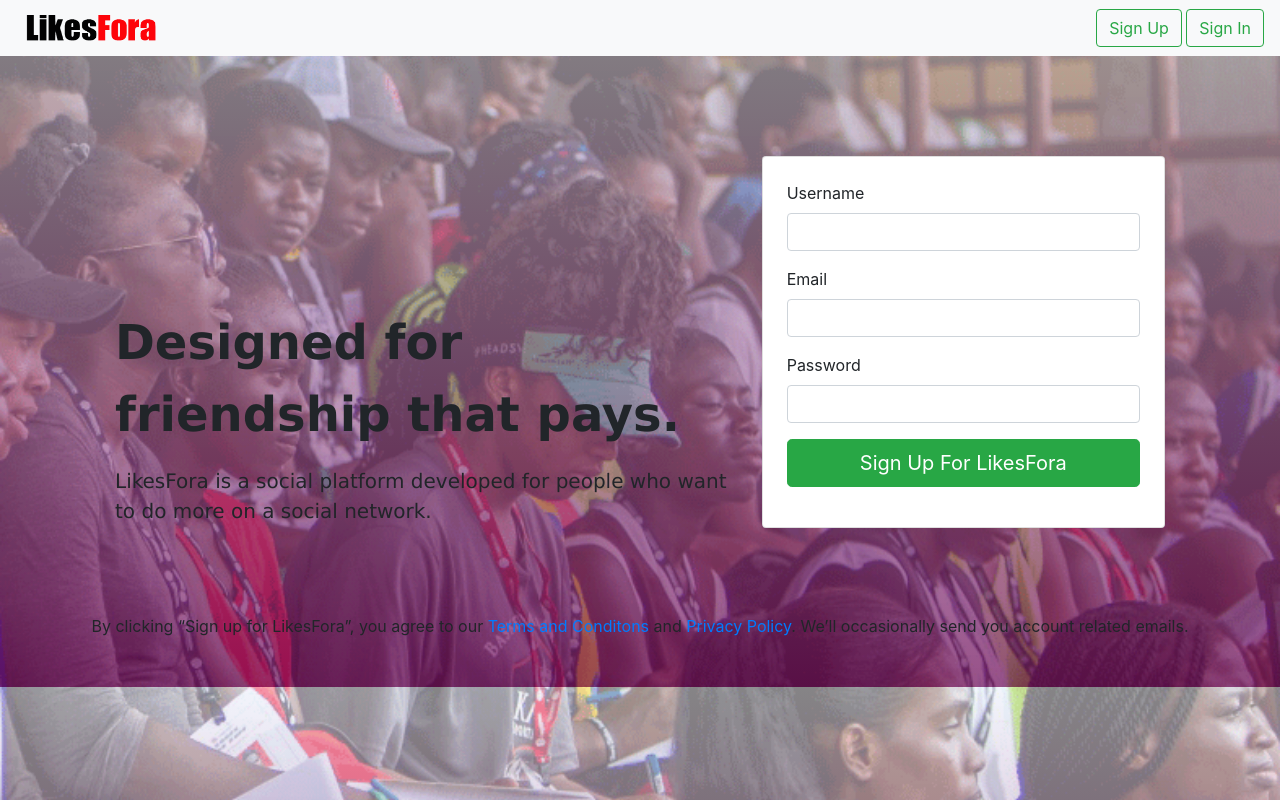
After one commit to dprograma/likesfora, a PHP site: page /login.php in a window 1280 px wide. The commit adds this page. Run offline with PHP 8.4, Linux system fonts and the light colour scheme; some libraries are stand-ins or nearby versions.

Commit message:
Completed the login page

```diff
--- a/assets/css/styles.scss
+++ b/assets/css/styles.scss
@@ -16,6 +16,14 @@
      border-top-left-radius: 0;
      border-top-right-radius: 0;
      border-top-color: transparent;
+ }
+
+ .bgoverlay{
+    background-image:
+    linear-gradient(to bottom, rgba(245, 246, 252, 0.52), rgba(117, 19, 93, 0.73)),
+    url('assets/images/frontimage.png');
+    background-size: cover;
+    height: 687px;
  }
 
  .secondnav{
--- /dev/null
+++ b/login.php
@@ -0,0 +1,73 @@
+<!DOCTYPE html>
+<html>
+
+<head>
+    <meta charset="utf-8">
+    <meta http-equiv="X-UA-Compatible" content="IE=edge">
+    <title>LikesFora</title>
+    <meta name="description" content="">
+    <meta name="viewport" content="width=device-width, initial-scale=1">
+    <link rel="stylesheet" href="assets/css/app.css">
+    <link rel="stylesheet" href="assets/fonts/font.css">
+    <script type="text/javascript" src="assets/js/app.js"></script>
+</head>
+
+<body class="bgoverlay">
+    <!-- top nav bar for login page -->
+    <nav class="navbar navbar-expand-lg navbar-dark sticky-top topbar">
+        <button class="navbar-toggler" type="button" data-toggle="collapse" data-target="#navbarSupportedContent" aria-controls="navbarSupportedContent" aria-expanded="false" aria-label="Toggle navigation">
+            <span class="navbar-toggler-icon"></span>
+        </button>
+
+        <div class="collapse navbar-collapse" id="navbarSupportedContent">
+            <div class="mr-auto">
+                <img src="assets/images/logo.png" alt="Likesfora Logo" class="logo">
+            </div>
+            <div class="form-group has-search my-2 my-lg-0 ml-auto">
+                <button class="btn btn-outline-success my-2 my-sm-0" type="submit">Sign Up</button>
+                <button class="btn btn-outline-success my-2 my-sm-0" type="submit">Sign In</button>
+            </div>
+        </div>
+    </nav>
+    <!-- main body -->
+    <div class="container-fluid">
+        <div class="row">
+            <div class="col-md-7 d-none d-md-block">
+                <div style="margin-top:250px; margin-left:100px;">
+                    <p class="font-weight-bolder" style="font-size:3rem;font-family: Verdana, Geneva, Tahoma, sans-serif;">Designed for friendship that pays.</p>
+
+                    <p style="font-size:1.25rem;font-family: Verdana, Geneva, Tahoma, sans-serif;">LikesFora is a social platform developed for people who want to do more on a social network.</p>
+                </div>
+            </div>
+            <div class="col-md-5 col-12">
+                <div class="card p-4" style="margin-top: 100px; margin-right: 100px; z-index: 100000;">
+                    <form action="">
+                        <div class="form-group">
+                            <label for="username">Username</label>
+                            <input type="text" name="username" id="username" class="form-control">
+                        </div>
+                        <div class="form-group">
+                            <label for="email">Email</label>
+                            <input type="text" name="email" id="email" class="form-control">
+                        </div>
+                        <div class="form-group">
+                            <label for="password">Password</label>
+                            <input type="password" name="password" id="password" class="form-control">
+                        </div>
+                        <div class="form-group">
+                            <input type="submit" name="action" id="action" class="btn btn-success btn-block btn-lg" value="Sign Up For LikesFora">
+                        </div>
+                    </form>
+                </div>
+            </div>
+        </div>
+        <!-- Row to display the footer section -->
+        <div class="row">
+            <div class="mx-auto mt-5 pt-4">
+                <p>By clicking “Sign up for LikesFora”, you agree to our <a href="#">Terms and Conditons</a> and <a href="#">Privacy Policy</a>. We’ll occasionally send you account related emails.</p>
+            </div>
+        </div>
+    </div>
+</body>
+
+</html>
```
Also changed, not shown: assets/css/app.css, assets/images/frontimage.jpg (added), assets/images/frontimage.png (added).
